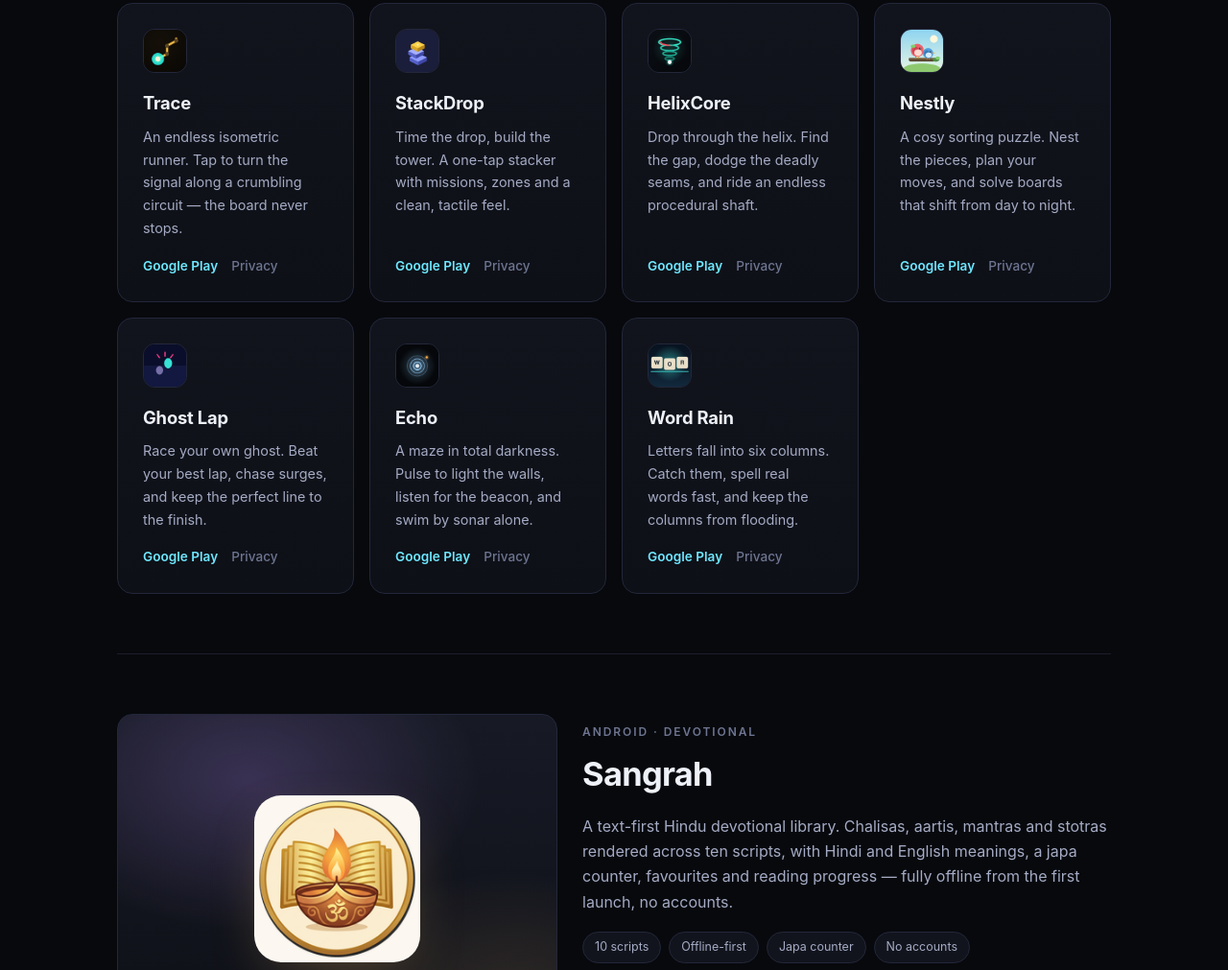
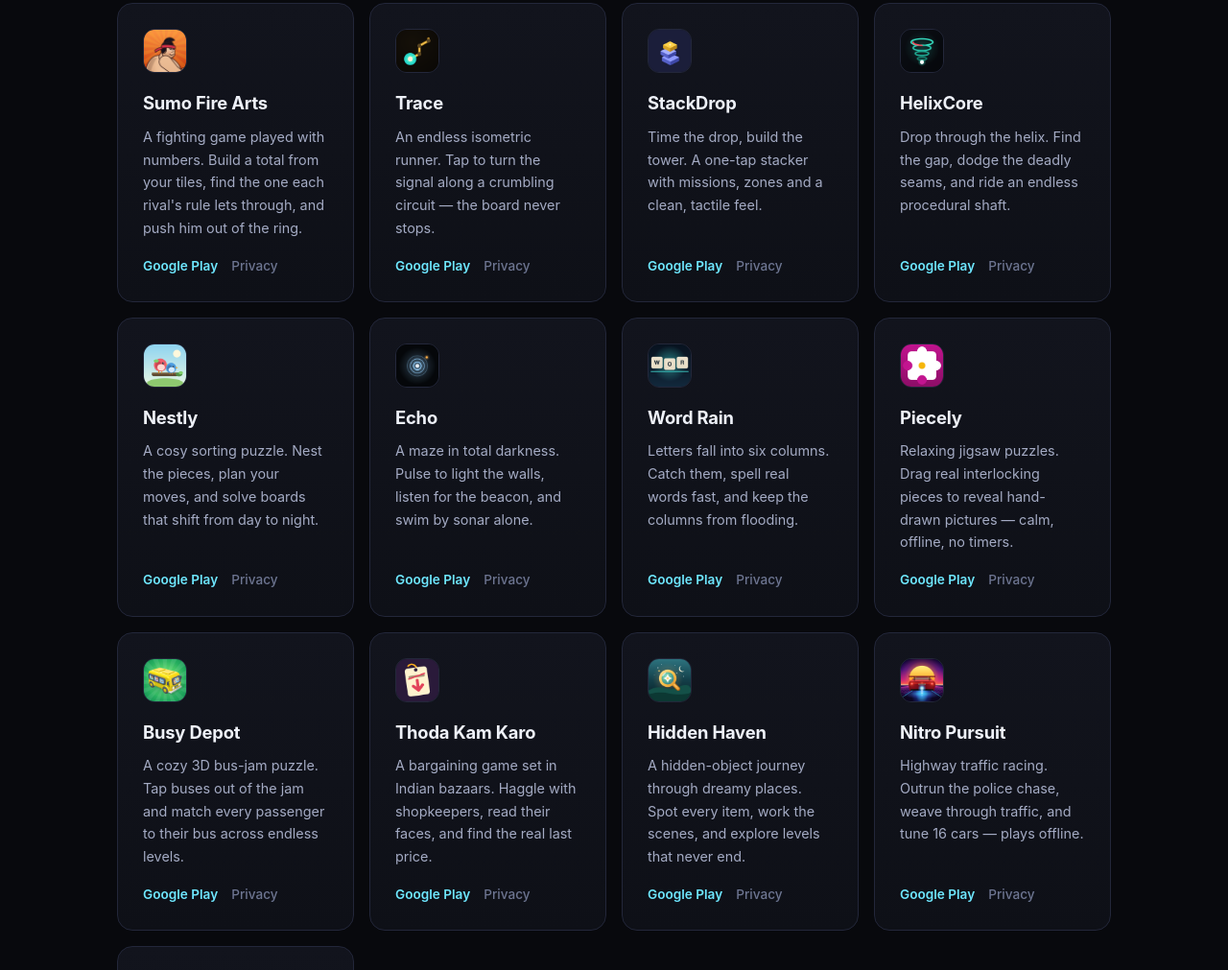
Before and after one commit to aashishpsaini/aashishpsaini.github.io, a plain HTML site: page index.html in a window 1280 px wide. Shown: the part 1789-2800 px from the top of the page at 96% size. Drawn offline with Linux system fonts and the light colour scheme.

Commit message:
Add new game releases and remove unpublished Ghost Lap
Add six newly published games to the games grid — Piecely, Busy Depot,
Thoda Kam Karo, Hidden Haven, Nitro Pursuit and Merge Meadow — each with
its store icon and privacy-policy link. Remove Ghost Lap, whose Play Store
listing is no longer available (404). Add the Sumo Fire Arts icon and bump
the hero "Android games" stat to 13 to match the published catalog.

Co-Authored-By: Claude Opus 4.8 <noreply@anthropic.com>

```diff
--- a/index.html
+++ b/index.html
@@ -261,7 +261,7 @@
       <a class="btn btn-ghost" href="#games">Browse the games</a>
     </div>
     <div class="stats">
-      <div class="stat"><div class="n">7</div><div class="l">Android games</div></div>
+      <div class="stat"><div class="n">13</div><div class="l">Android games</div></div>
       <div class="stat"><div class="n">1</div><div class="l">Enterprise product</div></div>
       <div class="stat"><div class="n">10</div><div class="l">Scripts in Sangrah</div></div>
       <div class="stat"><div class="n">100%</div><div class="l">Built in-house</div></div>
@@ -344,6 +344,16 @@
 
     <div class="games">
       <div class="card game">
+        <div class="glyph"><img src="assets/logos/sumo.png" alt="Sumo Fire Arts icon" width="46" height="46" loading="lazy"></div>
+        <h3>Sumo Fire Arts</h3>
+        <p>A fighting game played with numbers. Build a total from your tiles, find the one each rival's rule lets through, and push him out of the ring.</p>
+        <div class="game-links">
+          <a href="https://play.google.com/store/apps/details?id=com.sainilabs.sumo" target="_blank" rel="noopener">Google Play</a>
+          <a class="muted" href="https://aashishpsaini.github.io/policy/sumo/">Privacy</a>
+        </div>
+      </div>
+
+      <div class="card game">
         <div class="glyph"><img src="assets/logos/trace.png" alt="Trace icon" width="46" height="46" loading="lazy"></div>
         <h3>Trace</h3>
         <p>An endless isometric runner. Tap to turn the signal along a crumbling circuit — the board never stops.</p>
@@ -384,16 +394,6 @@
       </div>
 
       <div class="card game">
-        <div class="glyph"><img src="assets/logos/ghostlap.png" alt="Ghost Lap icon" width="46" height="46" loading="lazy"></div>
-        <h3>Ghost Lap</h3>
-        <p>Race your own ghost. Beat your best lap, chase surges, and keep the perfect line to the finish.</p>
-        <div class="game-links">
-          <a href="https://play.google.com/store/apps/details?id=com.sainilabs.ghostlap" target="_blank" rel="noopener">Google Play</a>
-          <a class="muted" href="https://aashishpsaini.github.io/policy/">Privacy</a>
-        </div>
-      </div>
-
-      <div class="card game">
         <div class="glyph"><img src="assets/logos/echo.png" alt="Echo icon" width="46" height="46" loading="lazy"></div>
         <h3>Echo</h3>
         <p>A maze in total darkness. Pulse to light the walls, listen for the beacon, and swim by sonar alone.</p>
@@ -410,6 +410,66 @@
         <div class="game-links">
           <a href="https://play.google.com/store/apps/details?id=com.sainilabs.wordrain" target="_blank" rel="noopener">Google Play</a>
           <a class="muted" href="https://aashishpsaini.github.io/policy/wordrain/">Privacy</a>
+        </div>
+      </div>
+
+      <div class="card game">
+        <div class="glyph"><img src="assets/logos/piecely.png" alt="Piecely icon" width="46" height="46" loading="lazy"></div>
+        <h3>Piecely</h3>
+        <p>Relaxing jigsaw puzzles. Drag real interlocking pieces to reveal hand-drawn pictures — calm, offline, no timers.</p>
+        <div class="game-links">
+          <a href="https://play.google.com/store/apps/details?id=com.sainilabs.picturepuzzle" target="_blank" rel="noopener">Google Play</a>
+          <a class="muted" href="https://aashishpsaini.github.io/policy/piecely/">Privacy</a>
+        </div>
+      </div>
+
+      <div class="card game">
+        <div class="glyph"><img src="assets/logos/busydepot.png" alt="Busy Depot icon" width="46" height="46" loading="lazy"></div>
+        <h3>Busy Depot</h3>
+        <p>A cozy 3D bus-jam puzzle. Tap buses out of the jam and match every passenger to their bus across endless levels.</p>
+        <div class="game-links">
+          <a href="https://play.google.com/store/apps/details?id=com.overload.busjam" target="_blank" rel="noopener">Google Play</a>
+          <a class="muted" href="https://aashishpsaini.github.io/policy/busydepot/">Privacy</a>
+        </div>
+      </div>
+
+      <div class="card game">
+        <div class="glyph"><img src="assets/logos/thodakamkar.png" alt="Thoda Kam Karo icon" width="46" height="46" loading="lazy"></div>
+        <h3>Thoda Kam Karo</h3>
+        <p>A bargaining game set in Indian bazaars. Haggle with shopkeepers, read their faces, and find the real last price.</p>
+        <div class="game-links">
+          <a href="https://play.google.com/store/apps/details?id=com.sainilabs.thodakamkar" target="_blank" rel="noopener">Google Play</a>
+          <a class="muted" href="https://aashishpsaini.github.io/policy/thodakamkar/">Privacy</a>
+        </div>
+      </div>
+
+      <div class="card game">
+        <div class="glyph"><img src="assets/logos/hiddenhaven.png" alt="Hidden Haven icon" width="46" height="46" loading="lazy"></div>
+        <h3>Hidden Haven</h3>
+        <p>A hidden-object journey through dreamy places. Spot every item, work the scenes, and explore levels that never end.</p>
+        <div class="game-links">
+          <a href="https://play.google.com/store/apps/details?id=com.sainilabs.hiddenhaven" target="_blank" rel="noopener">Google Play</a>
+          <a class="muted" href="https://aashishpsaini.github.io/policy/hiddenhaven/">Privacy</a>
+        </div>
+      </div>
+
+      <div class="card game">
+        <div class="glyph"><img src="assets/logos/nitro.png" alt="Nitro Pursuit icon" width="46" height="46" loading="lazy"></div>
+        <h3>Nitro Pursuit</h3>
+        <p>Highway traffic racing. Outrun the police chase, weave through traffic, and tune 16 cars — plays offline.</p>
+        <div class="game-links">
+          <a href="https://play.google.com/store/apps/details?id=com.sainilabs.nitro" target="_blank" rel="noopener">Google Play</a>
+          <a class="muted" href="https://aashishpsaini.github.io/policy/nitro/">Privacy</a>
+        </div>
+      </div>
+
+      <div class="card game">
+        <div class="glyph"><img src="assets/logos/mergemeadow.png" alt="Merge Meadow icon" width="46" height="46" loading="lazy"></div>
+        <h3>Merge Meadow</h3>
+        <p>A cozy merge puzzle. Merge flowers and tools to restore a secret garden and meet neighbours who feel like family.</p>
+        <div class="game-links">
+          <a href="https://play.google.com/store/apps/details?id=com.sainilabs.wandermend" target="_blank" rel="noopener">Google Play</a>
+          <a class="muted" href="https://aashishpsaini.github.io/policy/mergemeadow/">Privacy</a>
         </div>
       </div>
     </div>
```
Also changed, not shown: assets/logos/busydepot.png (added), assets/logos/hiddenhaven.png (added), assets/logos/mergemeadow.png (added), assets/logos/nitro.png (added), assets/logos/piecely.png (added), assets/logos/sumo.png (added), assets/logos/thodakamkar.png (added).
